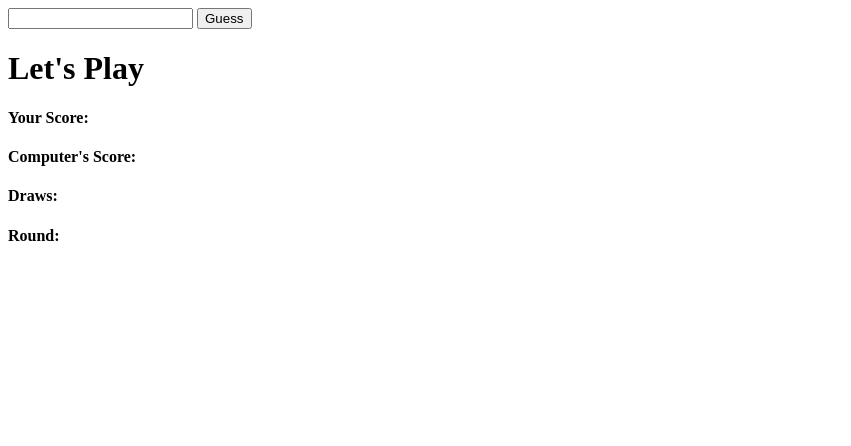
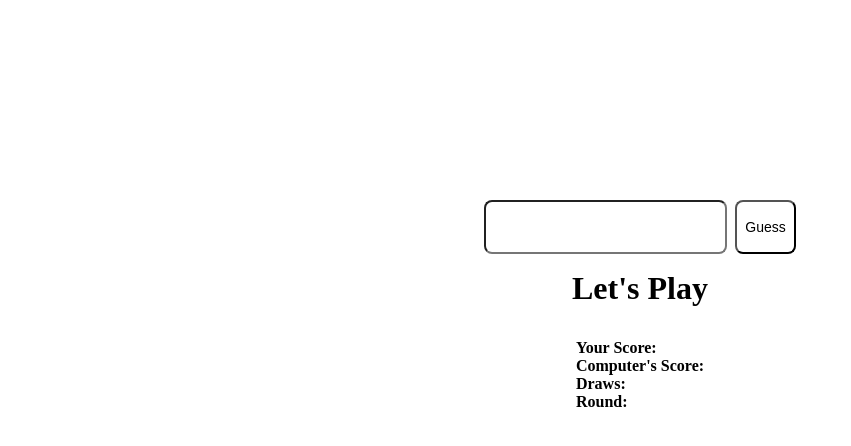
Before and after one commit to haidking/rock_paper_scissors, a plain HTML site: page index.html in a window 1280 px wide. Shown: the whole page, without its empty margins (0-851 px from the left). Drawn offline with Linux system fonts and the light colour scheme.

Commit message:
Added some stying to the game

```diff
--- a/index.html
+++ b/index.html
@@ -4,15 +4,23 @@
     <meta charset="UTF-8">
     <meta name="viewport" content="width=device-width, initial-scale=1.0">
     <script src="script.js"></script>
+    <link rel="stylesheet" href="style.css">
     <title>RPS</title>
 </head>
 <body>
+    <div class="userinput">
         <input type="text" id="userChoice">
         <button class="guess" onclick="guess()">Guess</button>
+    </div>
+
     <h1 id="gameMessage">Let's Play</h1>
+    <div class="scoreboard">
+
         <h4>Your Score: <span id="humanScore"></span></h4>
         <h4>Computer's Score: <span id="computerScore"></span></h4>
         <h4>Draws:  <span id="draw"></span></h4>
         <h4>Round:  <span id="round"></span></h4>
+    </div>
+
 </body>
 </html>
--- /dev/null
+++ b/style.css
@@ -0,0 +1,40 @@
+* {
+    padding: 0;
+    margin: 0;
+}
+
+body {
+    display: flex;
+    flex-direction: column;
+    justify-content: center;
+    align-items: center;
+}
+
+.userinput {
+    margin-top: 200px;
+    display: flex;
+    gap: 8px;
+}
+
+input {
+    border-radius: 8px;
+    padding: 16px;
+    font-size: 16px;
+}
+
+button {
+    background-color: white;
+    border-radius: 8px;
+    font-size: 14px;
+    padding: 8px;
+}
+
+h1 {
+    margin-top: 16px;
+}
+
+.scoreboard {
+    display: flex;
+    flex-direction: column;
+    margin-top: 32px;
+}
```
Lines whose indentation alone changed are shown as unchanged.
